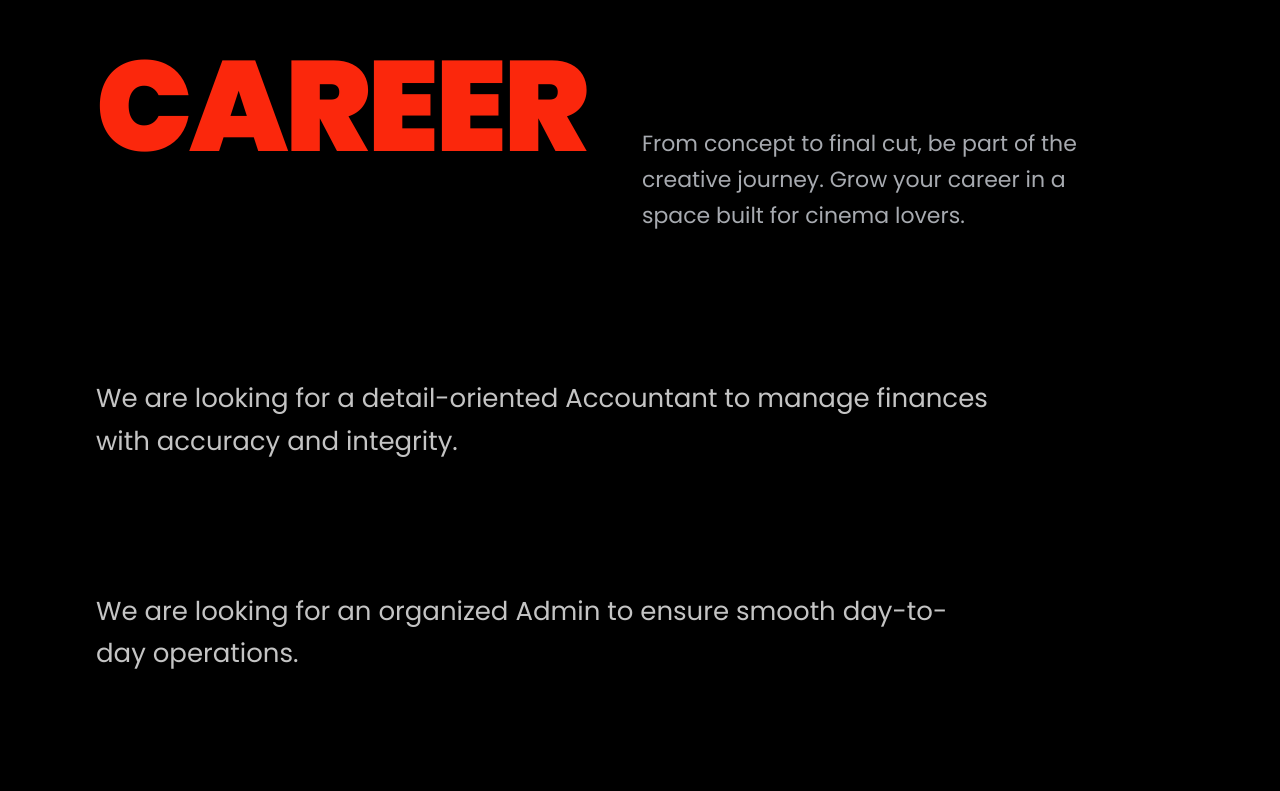
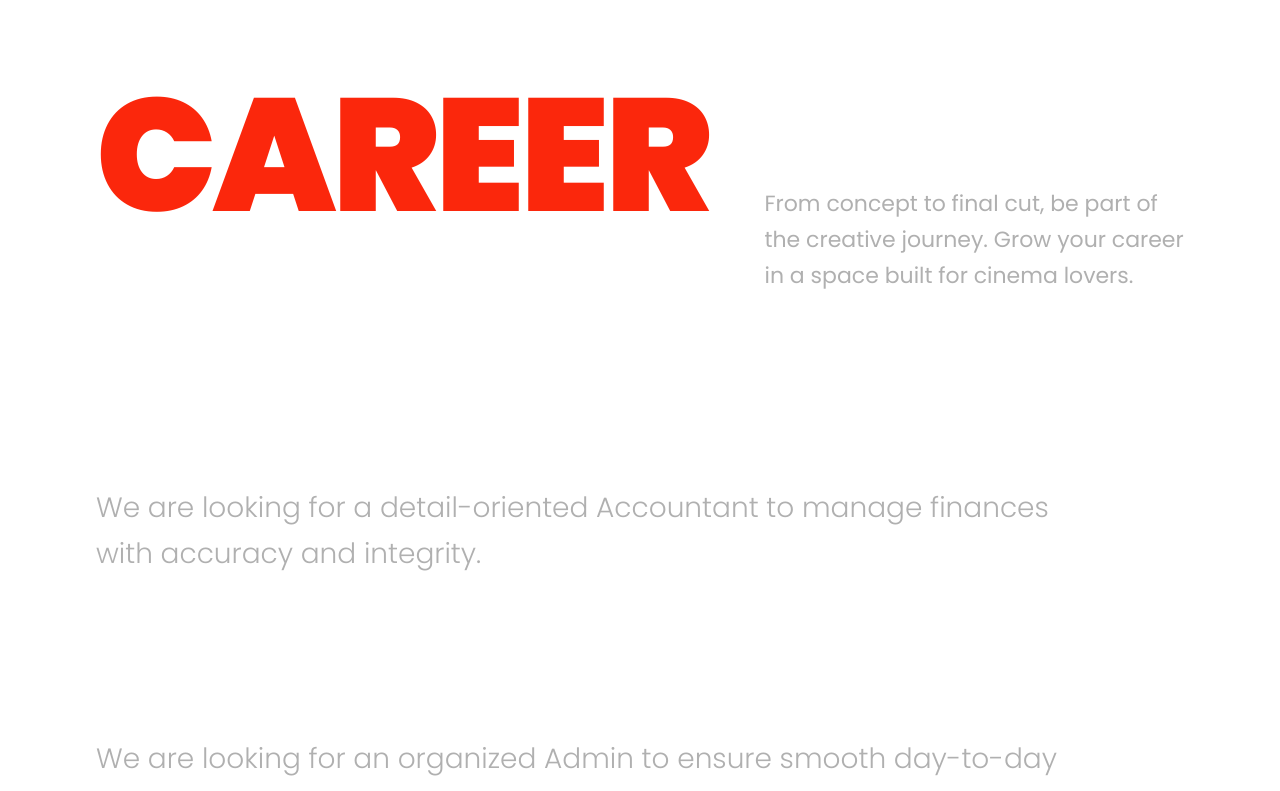
Before and after one commit to Asolinmaso/MJ7, a Next.js app: page / in a window 1280 px wide. Shown: the part 5160-5951 px from the top of the page. Built offline with nearby package versions, Linux system fonts and the light colour scheme.

Commit message:
Align Career section with white mockup aesthetics

```diff
--- a/src/components/Career.tsx
+++ b/src/components/Career.tsx
@@ -18,24 +18,24 @@ export default function Career() {
   ];
 
   return (
-    <section id="career" className="bg-black text-white py-16 px-6 lg:px-24">
-      <div className="max-w-[1240px] mx-auto">
+    <section id="career" className="bg-white text-black py-24 px-6 lg:px-24">
+      <div className="max-w-[1440px] mx-auto">
         {/* Heading Section */}
-        <div className="flex flex-col lg:flex-row items-baseline justify-start gap-6 lg:gap-14 mb-24 lg:mb-36">
-          <h1 className="text-[60px] sm:text-[80px] lg:text-[128px] font-black text-[#FB270C] leading-none uppercase tracking-tight font-[family-name:var(--font-poppins)]">
+        <div className="flex flex-col lg:flex-row items-baseline justify-start gap-6 lg:gap-14 mb-24 lg:mb-48">
+          <h1 className="text-[60px] sm:text-[80px] lg:text-[160px] font-black text-[#FB270C] leading-none uppercase tracking-tight font-[family-name:var(--font-poppins)]">
             CAREER
           </h1>
-          <p className="max-w-[480px] text-gray-300 text-base md:text-xl lg:text-[22px] font-normal leading-relaxed opacity-80">
+          <p className="max-w-[480px] text-[#B0B0B0] text-base md:text-xl lg:text-[22px] font-normal leading-relaxed">
             From concept to final cut, be part of the creative journey.
             Grow your career in a space built for cinema lovers.
           </p>
         </div>
 
         {/* Job Listings */}
-        <div className="flex flex-col gap-16 md:gap-24 lg:gap-32">
+        <div className="flex flex-col gap-20 md:gap-32 lg:gap-40">
           {jobs.map((job, index) => (
-            <div key={index} className="max-w-[900px]">
-              <p className="text-[#C4C4C4] text-lg sm:text-xl md:text-2xl lg:text-[26px] font-normal leading-relaxed">
+            <div key={index} className="max-w-[1000px]">
+              <p className="text-[#B0B0B0] text-lg sm:text-xl md:text-2xl lg:text-[28px] font-light leading-relaxed">
                 {job.description}
               </p>
             </div>
```
